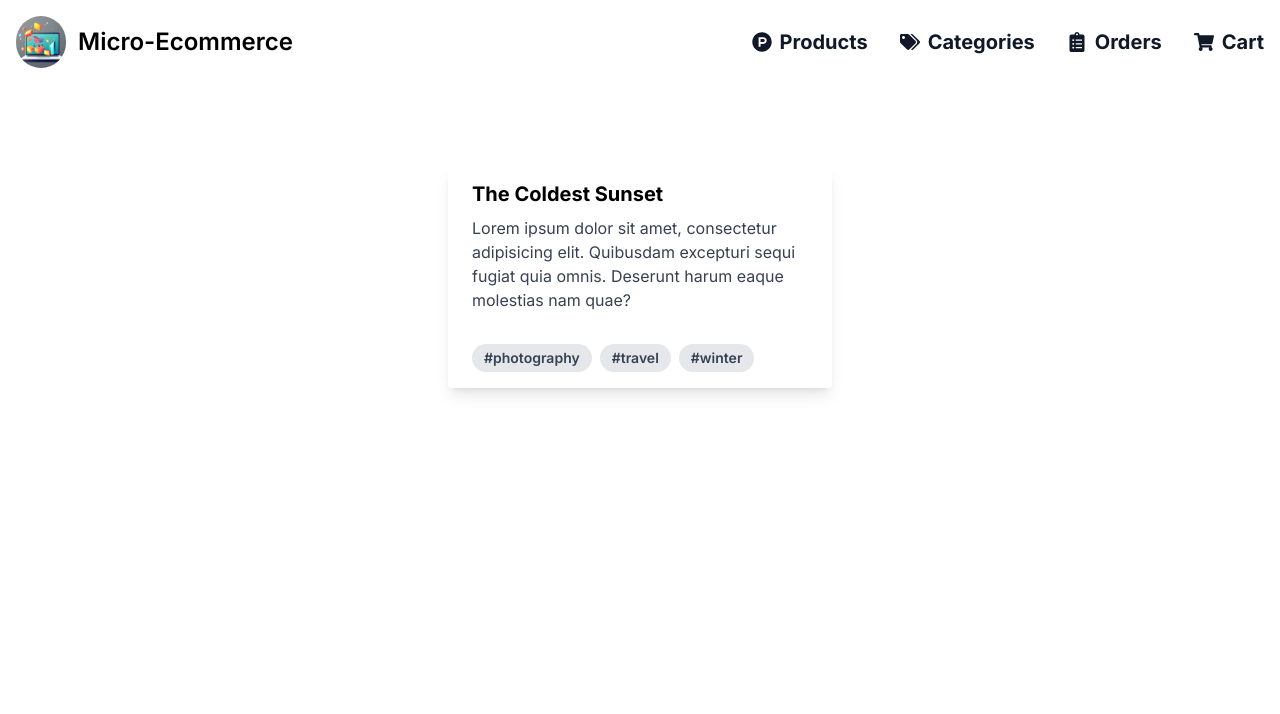
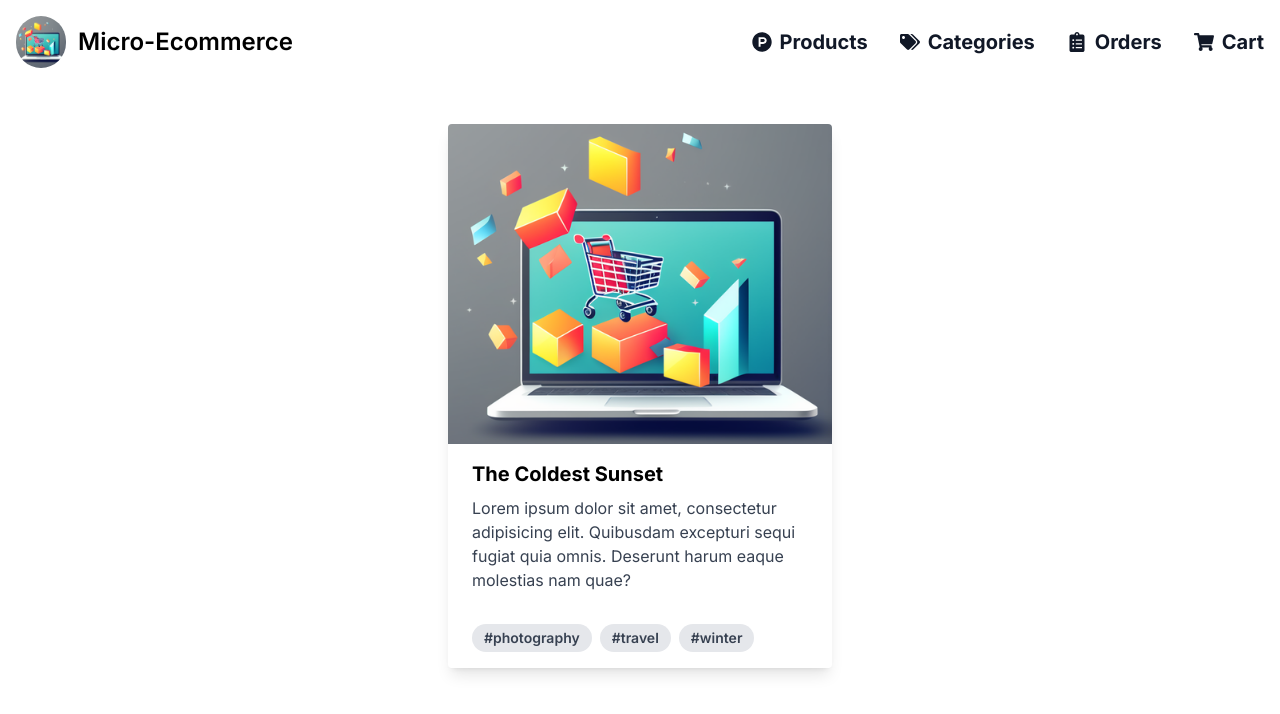
Before and after one commit to faissal17/next-Ecomerce, a Next.js app: page /product in a window 1280 px wide. Shown: the top 714 px of the page. Built offline with nearby package versions, Linux system fonts and the light colour scheme; no server answers.

Commit message:
add get method in frontend

```diff
--- a/src/product/Api/productApi.tsx
+++ b/src/product/Api/productApi.tsx
@@ -1,13 +1,13 @@
 import axios from 'axios';
 
 const productApi = axios.create({
-  baseURL: 'http://localhost:3000',
+  baseURL: 'http://localhost:3001/api/',
   timeout: 5000,
 });
 
 export const GetAllProducts = async () => {
   try {
-    const response = await productApi.get('/');
+    const response = await productApi.get('products');
     return response.data;
   } catch (error) {
     console.log(error);
--- a/src/product/component/Card.tsx
+++ b/src/product/component/Card.tsx
@@ -1,9 +1,40 @@
-import React from 'react';
+'use client';
+
+import React, { useEffect, useState } from 'react';
+import Image from 'next/image';
+import { GetAllProducts } from '../Api/productApi';
+import { Product } from '../models/productModel';
 
 const Card = () => {
+  const [products, setProducts] = useState<Product[]>([]);
+  useEffect(() => {
+    GetAllProducts()
+      .then((response) => {
+        console.log('API Response:', response);
+
+        if (Array.isArray(response)) {
+          setProducts(response);
+          console.log('Product data:', response);
+        } else {
+          console.error('Invalid data format. Expected an array.');
+        }
+      })
+      .catch((error) => {
+        console.error('Error fetching data:', error);
+      });
+  }, []);
+
   return (
-    <div className="flex justify-center items-center h-96">
-      <div className="max-w-sm rounded overflow-hidden shadow-lg transition-colors duration-200 hover:bg-gray-200">
+    <div className="flex justify-center items-center sm:mx-4 md:mx-8 lg:mx-12 xl:mx-16 mt-10">
+      <div className="max-w-sm w-full rounded overflow-hidden shadow-lg transition-colors duration-200 hover:bg-gray-100">
+        <div className="relative h-48 sm:h-56 md:h-64 lg:h-72 xl:h-80">
+          <Image
+            className="object-cover w-full h-full"
+            src="/images/ecommerce.png"
+            alt=""
+            layout="fill"
+          />
+        </div>
         <div className="px-6 py-4">
           <div className="font-bold text-xl mb-2">The Coldest Sunset</div>
           <p className="text-gray-700 text-base">
--- /dev/null
+++ b/src/product/models/productModel.tsx
@@ -0,0 +1,18 @@
+export interface Product {
+  id: number;
+  name: string;
+  price: number;
+  description: string;
+  categoryId: number;
+  category: Category;
+  createdAt: Date;
+  updatedAt: Date;
+}
+
+export interface Category {
+  id: number;
+  name: string;
+  products: Product[];
+  createdAt: Date;
+  updatedAt: Date;
+}
```
Also changed, not shown: app/product/instraction.txt (deleted), 1 other file (tests, documents, lock files or other folders).
